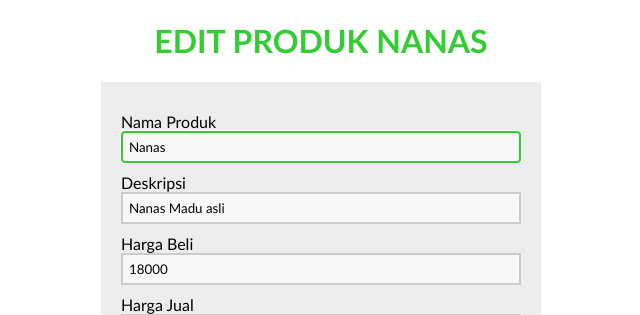
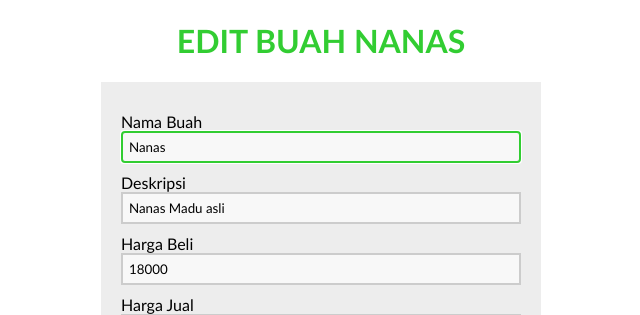
Before and after one commit to ZakyFAR/WebKK4BInterface, a PHP site: page /edit_produk.php?id=8 in a window 1280 px wide. Shown: the top 315 px of the page, without its empty margins (319-959 px from the left). Run offline with PHP 8.4, Linux system fonts and the light colour scheme; data comes from the database, SQL or seed files in the repository.

Commit message:
commit 3

```diff
--- a/edit_produk.php
+++ b/edit_produk.php
@@ -77,14 +77,14 @@ include 'koneksi.php';
   </head>
   <body>
       <center>
-        <h1>Edit Produk <?php echo $data['nama_produk']; ?></h1>
+        <h1>Edit Buah <?php echo $data['nama_produk']; ?></h1>
       <center>
       <form method="POST" action="proses_edit.php" enctype="multipart/form-data" >
       <section class="base">
         <!-- menampung nilai id produk yang akan di edit -->
         <input name="id" value="<?php echo $data['id']; ?>"  hidden />
         <div>
-          <label>Nama Produk</label>
+          <label>Nama Buah</label>
           <input type="text" name="nama_produk" value="<?php echo $data['nama_produk']; ?>" autofocus="" required="" />
         </div>
         <div>
@@ -100,8 +100,8 @@ include 'koneksi.php';
          <input type="text" name="harga_jual" required="" value="<?php echo $data['harga_jual']; ?>"/>
         </div>
         <div>
-          <label>Gambar Produk</label>
-          <img src="../gambar<?php echo $data['gambar_produk']; ?>" style="width: 120px;float: left;margin-bottom: 5px;">
+          <label>Gambar Buah</label>
+          <img src="public_html<?php echo $data['gambar_produk']; ?>" style="width: 120px;float: left;margin-bottom: 5px;">
           <input type="file" name="gambar_produk" />
           <i style="float: left;font-size: 11px;color: red">Abaikan jika tidak merubah gambar produk</i>
         </div>
--- a/koneksi.php
+++ b/koneksi.php
@@ -1,11 +1,11 @@
 <?php
   $host = "localhost";
-  $user = "	id15508476_root";
-  $pass = "Xby~a-rX!qVt5L]1";
-  $nama_db = "id15508476_crud";
+  $user = "id15517652_zaky";
+  $pass = "ZWWf!hIdXR1H(SlS";
+  $nama_db = "id15517652_kk4b";
   $koneksi = mysqli_connect($host,$user,$pass,$nama_db);
 
-  if(!$koneksi){ //jika tidak terkoneksi maka akan tampil error
-    die ("Koneksi dengan database gagal: ".mysql_connect_error());
+  if(!$koneksi){
+    die ("Koneksi  dengan database gagal: ".mysql_connect_error());
   }
 ?>
--- a/proses_edit.php
+++ b/proses_edit.php
@@ -18,7 +18,7 @@ include 'koneksi.php';
     $angka_acak     = rand(1,999);
     $nama_gambar_baru = $angka_acak.'-'.$gambar_produk; //menggabungkan angka acak dengan nama file sebenarnya
     if(in_array($ekstensi, $ekstensi_diperbolehkan) === true)  {
-                  move_uploaded_file($file_tmp, '../gambar'.$nama_gambar_baru); //memindah file gambar ke folder gambar
+                  move_uploaded_file($file_tmp, 'public_html'.$nama_gambar_baru); //memindah file gambar ke folder gambar
 
                     // jalankan query UPDATE berdasarkan ID yang produknya kita edit
                    $query  = "UPDATE produk SET nama_produk = '$nama_produk', deskripsi = '$deskripsi', harga_beli = '$harga_beli', harga_jual = '$harga_jual', gambar_produk = '$nama_gambar_baru'";
--- a/proses_tambah.php
+++ b/proses_tambah.php
@@ -19,7 +19,7 @@ if($gambar_produk != "") {
   $angka_acak     = rand(1,999);
   $nama_gambar_baru = $angka_acak.'-'.$gambar_produk; //menggabungkan angka acak dengan nama file sebenarnya
         if(in_array($ekstensi, $ekstensi_diperbolehkan) === true)  {
-                move_uploaded_file($file_tmp, '../gambar'.$nama_gambar_baru); //memindah file gambar ke folder gambar
+                move_uploaded_file($file_tmp, 'public_html'.$nama_gambar_baru); //memindah file gambar ke folder gambar
                   // jalankan query INSERT untuk menambah data ke database pastikan sesuai urutan (id tidak perlu karena dibikin otomatis)
                   $query = "INSERT INTO produk (nama_produk, deskripsi, harga_beli, harga_jual, gambar_produk) VALUES ('$nama_produk', '$deskripsi', '$harga_beli', '$harga_jual', '$nama_gambar_baru')";
                   $result = mysqli_query($koneksi, $query);
--- a/tambah_produk.php
+++ b/tambah_produk.php
@@ -52,12 +52,12 @@
   </head>
   <body>
       <center>
-        <h1>Tambah Produk</h1>
+        <h1>Tambah Buah</h1>
       <center>
       <form method="POST" action="proses_tambah.php" enctype="multipart/form-data" >
       <section class="base">
         <div>
-          <label>Nama Produk</label>
+          <label>Nama Buah</label>
           <input type="text" name="nama_produk" autofocus="" required="" />
         </div>
         <div>
@@ -73,7 +73,7 @@
          <input type="text" name="harga_jual" required="" />
         </div>
         <div>
-          <label>Gambar Produk</label>
+          <label>Gambar Buah</label>
          <input type="file" name="gambar_produk" required="" />
         </div>
         <div>
```
Also changed, not shown: index.php (+4 -4 lines).
